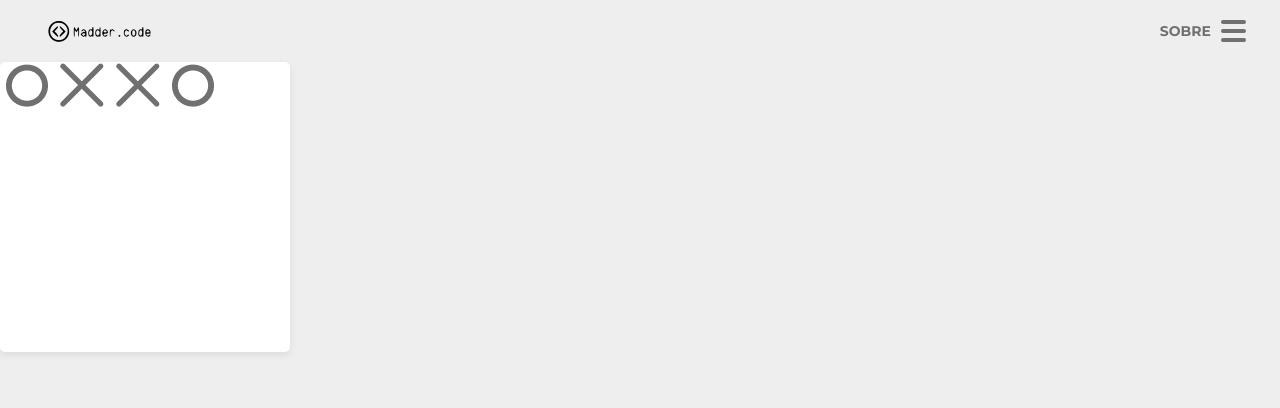
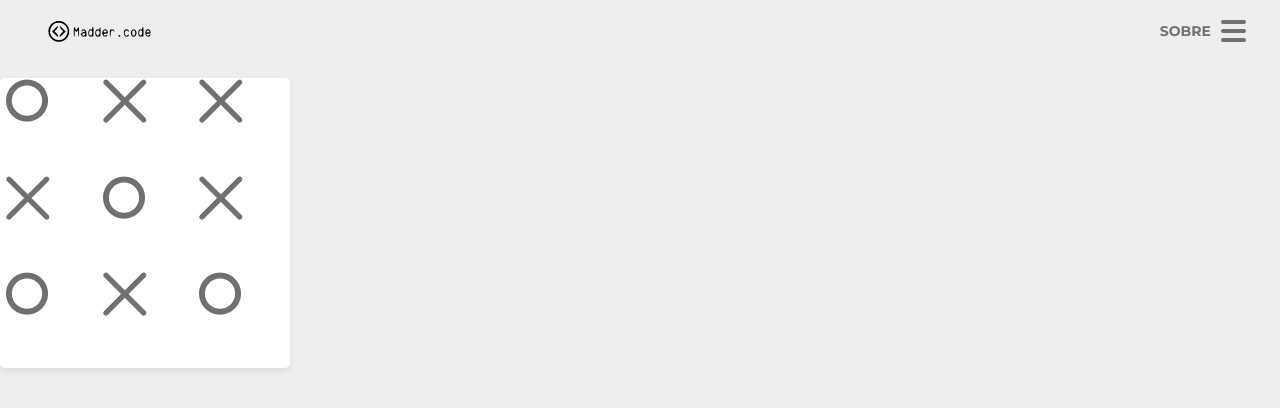
Before and after one commit to marianacvn/jogo-da-velha-react, a React (Vite) app: page / in a window 1280 px wide. Shown: the top 408 px of the page. Built offline with nearby package versions, Linux system fonts and the light colour scheme.

Commit message:
Criação do componente hashtag, e definição do layout básico dele

```diff
--- a/src/App.jsx
+++ b/src/App.jsx
@@ -1,11 +1,11 @@
-import Hastag from './components/Hastag';
+import Hashtag from './components/Hashtag';
 import Header from './components/Header';
 
 function App() {
   return (
     <>
       <Header/>
-      <Hastag />
+      <Hashtag />
 
     </>
 
--- /dev/null
+++ b/src/components/Hashtag/index.jsx
@@ -0,0 +1,25 @@
+import Card from "../../objects/Card";
+import Player from "../../objects/Player";
+import './styles.css';
+
+const Hashtag = () => (
+    <Card>
+        <ul className="hashtag">
+        <li className="item"><Player  player="o"/></li>
+        <li className="item"><Player  player="x"/></li>
+        <li className="item"><Player  player="x"/></li>
+
+        <li className="item"><Player  player="x"/></li>
+        <li className="item"><Player  player="o"/></li>
+        <li className="item"><Player  player="x"/></li>
+
+        <li className="item"><Player  player="o"/></li>
+        <li className="item"><Player  player="x"/></li>
+        <li className="item"><Player  player="o"/></li>
+
+        </ul>
+
+      </Card>
+);
+
+export default Hashtag;
--- /dev/null
+++ b/src/components/Hashtag/styles.css
@@ -0,0 +1,7 @@
+
+.hashtag {
+    display: grid;
+    height: 100%;
+    grid-template-columns: 33.333% 33.333% 33.333%;
+    grid-template-rows: 33.333% 33.333% 33.333%;
+}
--- a/src/components/Hastag/index.jsx
+++ /dev/null
@@ -1,14 +0,0 @@
-import Card from "../../objects/Card";
-import Player from "../../objects/Player";
-
-
-const Hastag = () => (
-    <Card>
-      <Player  player="o"/>
-      <Player  player="x"/>
-      <Player  player="x"/>
-      <Player  player="o"/>
-      </Card>
-);
-
-export default Hastag;
--- a/src/styles/generic/reset.css
+++ b/src/styles/generic/reset.css
@@ -4,3 +4,9 @@
 body {
     margin: 0;
 }
+
+
+ul, ol {
+    list-style: none;
+    padding: 0;
+}
```
